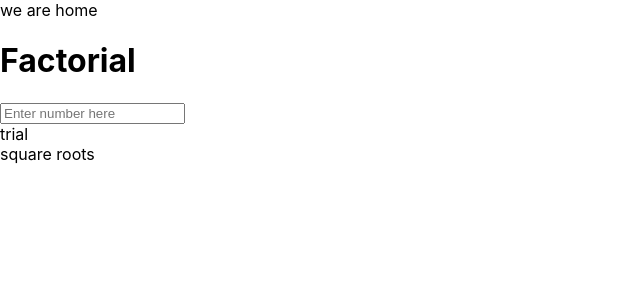
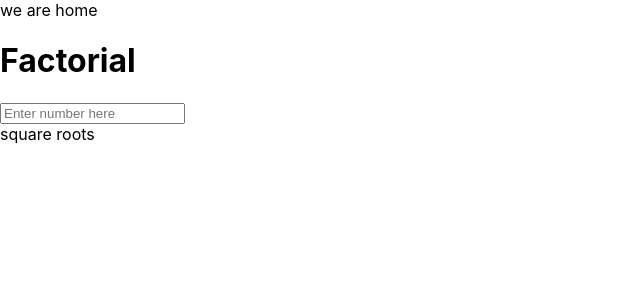
Before and after one commit to HassanBahati/outbox-code-challenge--client, a React (Create React App) app: page / in a window 1280 px wide. Shown: the top 300 px of the page, without its empty margins (0-640 px from the left). Built offline with nearby package versions, Linux system fonts and the light colour scheme.

Commit message:
refactored home

```diff
--- a/src/pages/Home.jsx
+++ b/src/pages/Home.jsx
@@ -7,7 +7,7 @@ function Home() {
         <div>
             we are home
             <Factorial/>
-            trial
+
             <SquareRoot/>
 
         </div>
```
